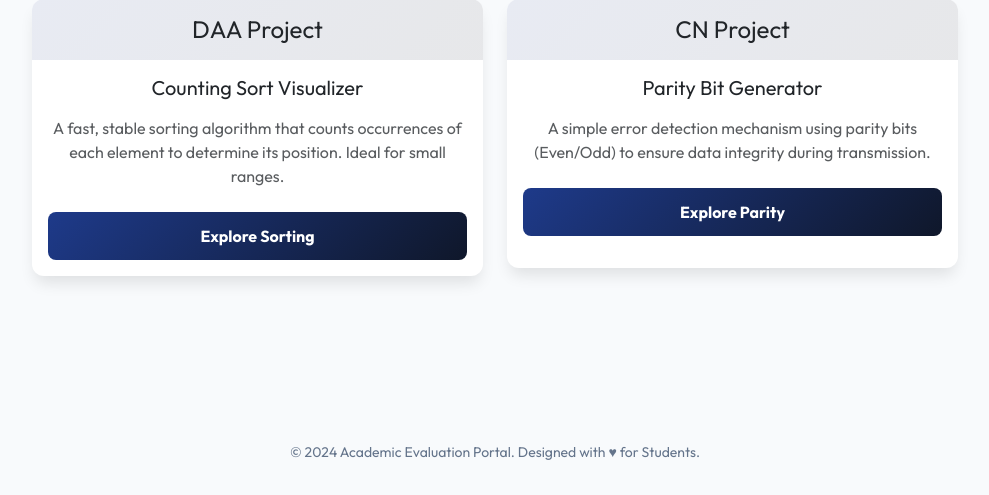
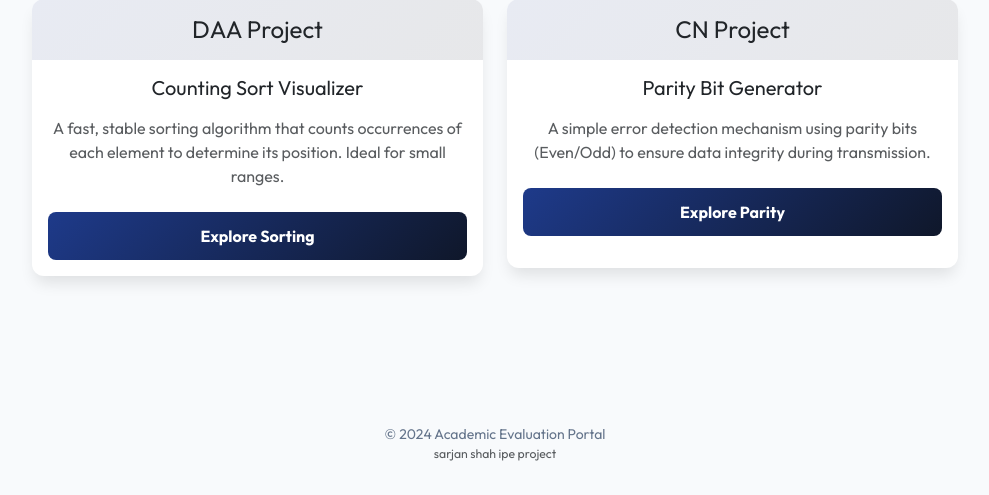
Before and after one commit to sarjanshah14/miniprojects, a Flask app: page / in a window 1280 px wide. Shown: the part 305-800 px from the top of the page, without its empty margins (145-1134 px from the left). Run offline with Flask 3, Linux system fonts and the light colour scheme.

Commit message:
Update footer with project name and author

```diff
--- a/templates/cn.html
+++ b/templates/cn.html
@@ -90,7 +90,8 @@
     </div>
 
     <footer>
-        <p>&copy; 2024 Academic Evaluation Portal</p>
+        <p class="mb-0">&copy; 2024 Academic Evaluation Portal</p>
+        <p class="small text-muted">sarjan shah ipe project</p>
     </footer>
 
     <script src="{{ url_for('static', filename='script.js') }}"></script>
--- a/templates/daa.html
+++ b/templates/daa.html
@@ -68,7 +68,8 @@
     </div>
 
     <footer>
-        <p>&copy; 2024 Academic Evaluation Portal</p>
+        <p class="mb-0">&copy; 2024 Academic Evaluation Portal</p>
+        <p class="small text-muted">sarjan shah ipe project</p>
     </footer>
 
     <script src="{{ url_for('static', filename='script.js') }}"></script>
--- a/templates/index.html
+++ b/templates/index.html
@@ -73,7 +73,8 @@
 
     <footer>
         <div class="container">
-            <p>&copy; 2024 Academic Evaluation Portal. Designed with &hearts; for Students.</p>
+            <p class="mb-0">&copy; 2024 Academic Evaluation Portal</p>
+            <p class="small text-muted">sarjan shah ipe project</p>
         </div>
     </footer>
 
```
